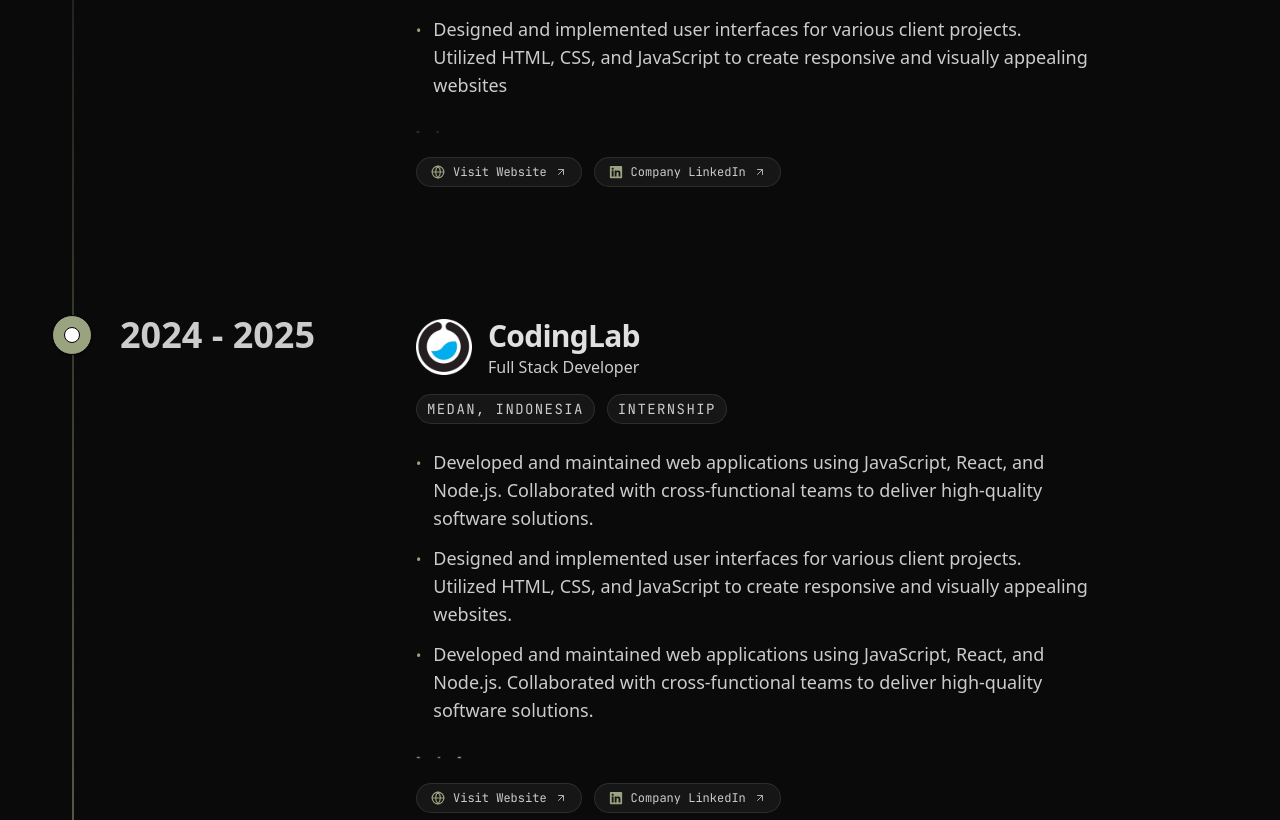
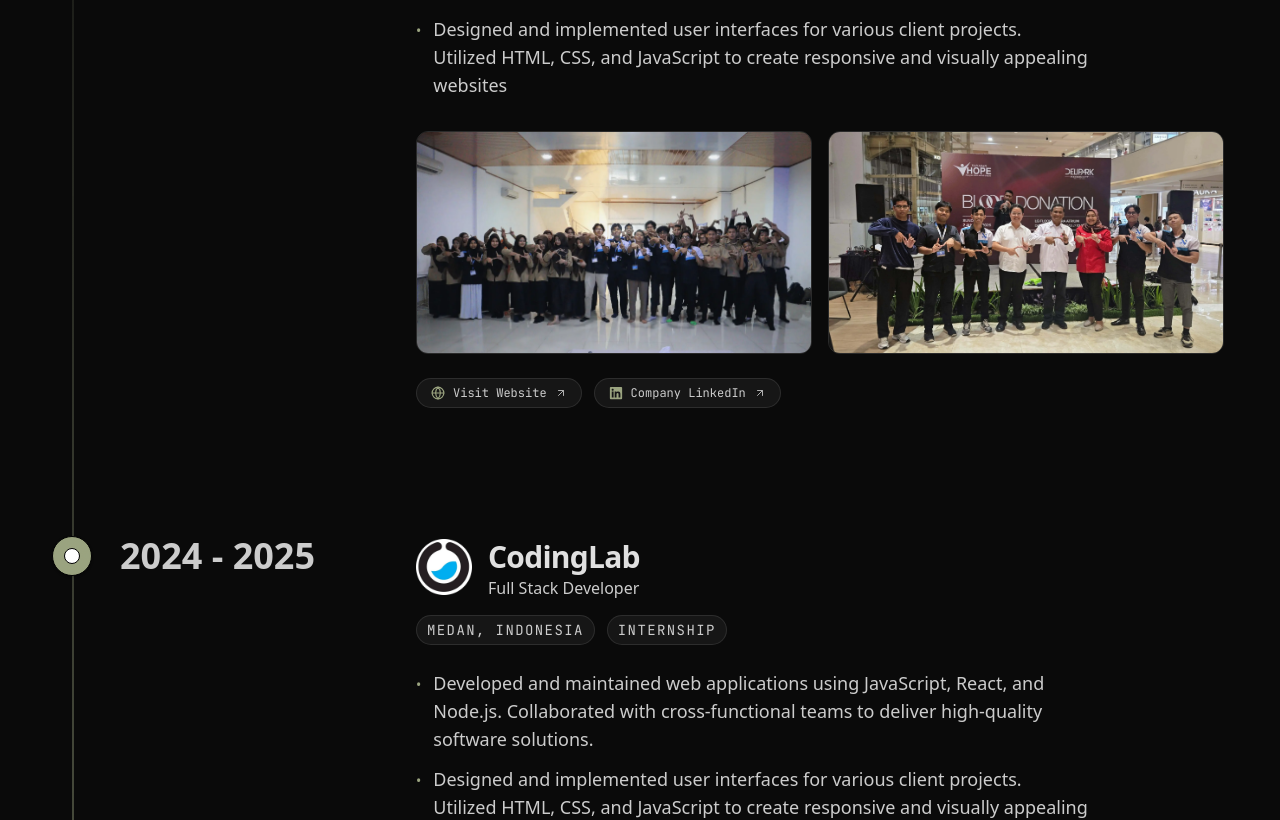
Before and after one commit to HOSEKI7/farid-zahran, a Next.js app: page / in a window 1280 px wide. Shown: the part 4520-5340 px from the top of the page. Built offline with nearby package versions, Linux system fonts and the light colour scheme.

Commit message:
fix(ui): resolve ExperienceCarousel width collapse and dynamically size 2-card layout with peek

```diff
--- a/src/components/ui/experience-carousel.tsx
+++ b/src/components/ui/experience-carousel.tsx
@@ -14,8 +14,9 @@
   photos: string[];
   company: string;
 }) {
-  const carouselRef = useRef<HTMLDivElement>(null);
-  const [width, setWidth] = useState(0);
+  const containerRef = useRef<HTMLDivElement>(null);
+  const [cardWidth, setCardWidth] = useState<number | null>(null);
+  const [dragLimit, setDragLimit] = useState(0);
   const [isDragging, setIsDragging] = useState(false);
   const [selectedImage, setSelectedImage] = useState<string | null>(null);
   const [mounted, setMounted] = useState(false);
@@ -25,20 +26,50 @@
   }, []);
 
   useEffect(() => {
-    const updateWidth = () => {
-      if (carouselRef.current) {
-        const scrollW = carouselRef.current.scrollWidth;
-        const parentW = carouselRef.current.parentElement?.offsetWidth || carouselRef.current.offsetWidth;
-        setWidth(Math.max(0, scrollW - parentW));
+    if (!containerRef.current || !photos || photos.length === 0) return;
+
+    const calculateDimensions = () => {
+      if (!containerRef.current) return;
+      const parentWidth = containerRef.current.offsetWidth;
+      if (parentWidth <= 0) return;
+
+      const gap = 16; // 1rem (gap-4)
+      const count = photos.length;
+      let widthPerCard = parentWidth;
+
+      if (parentWidth < 640) {
+        // Mobile: 1 card + peek preview of 2nd card
+        widthPerCard = count > 1 ? Math.round(parentWidth * 0.82) : parentWidth;
+      } else {
+        // Tablet / Desktop:
+        if (count > 2) {
+          // Exactly 2 full cards + ~25% peek preview of 3rd card
+          widthPerCard = Math.round((parentWidth - gap * 2) / 2.25);
+        } else if (count === 2) {
+          // Exactly 2 full cards filling container
+          widthPerCard = Math.round((parentWidth - gap) / 2);
+        } else {
+          widthPerCard = parentWidth;
+        }
       }
+
+      setCardWidth(widthPerCard);
+
+      const totalTrackWidth = count * widthPerCard + (count - 1) * gap;
+      const maxScroll = Math.max(0, totalTrackWidth - parentWidth);
+      setDragLimit(maxScroll);
     };
 
-    updateWidth();
-    window.addEventListener("resize", updateWidth);
-    const timer = setTimeout(updateWidth, 150);
+    calculateDimensions();
+
+    const resizeObserver = new ResizeObserver(() => {
+      calculateDimensions();
+    });
+
+    resizeObserver.observe(containerRef.current);
+
     return () => {
-      window.removeEventListener("resize", updateWidth);
-      clearTimeout(timer);
+      resizeObserver.disconnect();
     };
   }, [photos]);
 
@@ -70,33 +101,32 @@
     }
   };
 
-  const isMulti = photos.length > 2;
-  const cardWidthClass = isMulti
-    ? "w-[82%] min-w-[82%] sm:w-[calc((100%-1.5rem)/2)] sm:min-w-[calc((100%-1.5rem)/2)] md:w-[calc((100%-2rem)/2.25)] md:min-w-[calc((100%-2rem)/2.25)]"
-    : "w-[85%] min-w-[85%] sm:w-[calc((100%-1rem)/2)] sm:min-w-[calc((100%-1rem)/2)]";
-
   return (
     <>
-      <div className="mt-8 overflow-hidden w-full cursor-grab active:cursor-grabbing">
+      <div
+        ref={containerRef}
+        className="mt-8 overflow-hidden w-full cursor-grab active:cursor-grabbing"
+      >
         <motion.div
-          ref={carouselRef}
           drag="x"
-          dragConstraints={{ right: 0, left: -width }}
+          dragConstraints={{ right: 0, left: -dragLimit }}
           dragElastic={0.1}
           dragTransition={{ bounceStiffness: 600, bounceDamping: 20 }}
           onDragStart={() => setIsDragging(true)}
           onDragEnd={() => {
             setTimeout(() => setIsDragging(false), 50);
           }}
-          className="flex gap-4 w-max"
+          className="flex gap-4"
         >
           {photos.map((photo, idx) => (
             <motion.div
               key={idx}
               onClick={() => handleCardClick(photo)}
+              style={{
+                width: cardWidth ? `${cardWidth}px` : "280px",
+              }}
               className={cn(
-                "group relative aspect-video rounded-xl overflow-hidden border border-border cursor-pointer select-none bg-card/50 shrink-0",
-                cardWidthClass
+                "group relative aspect-video rounded-xl overflow-hidden border border-border cursor-pointer select-none bg-card/50 shrink-0"
               )}
             >
               <Image
```
